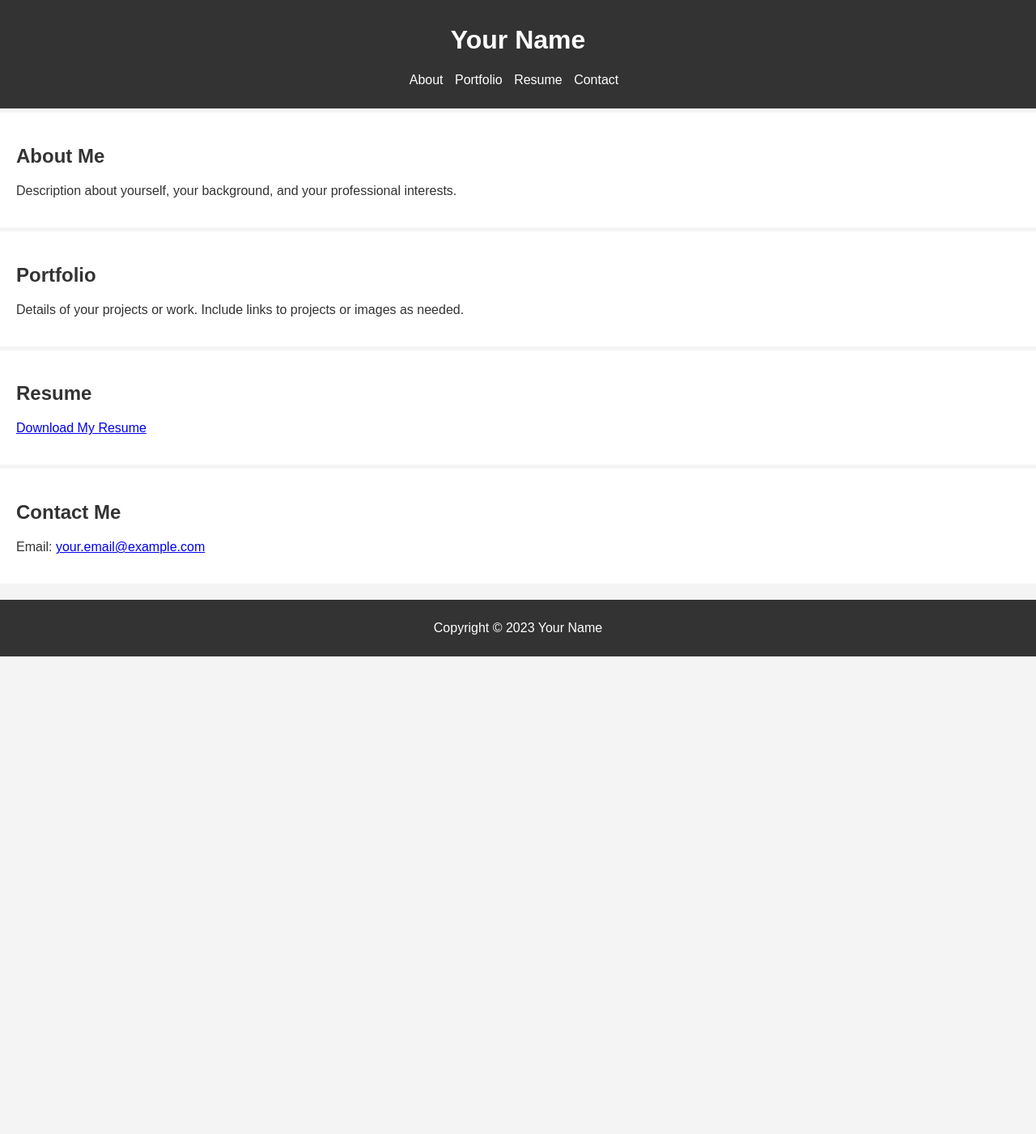
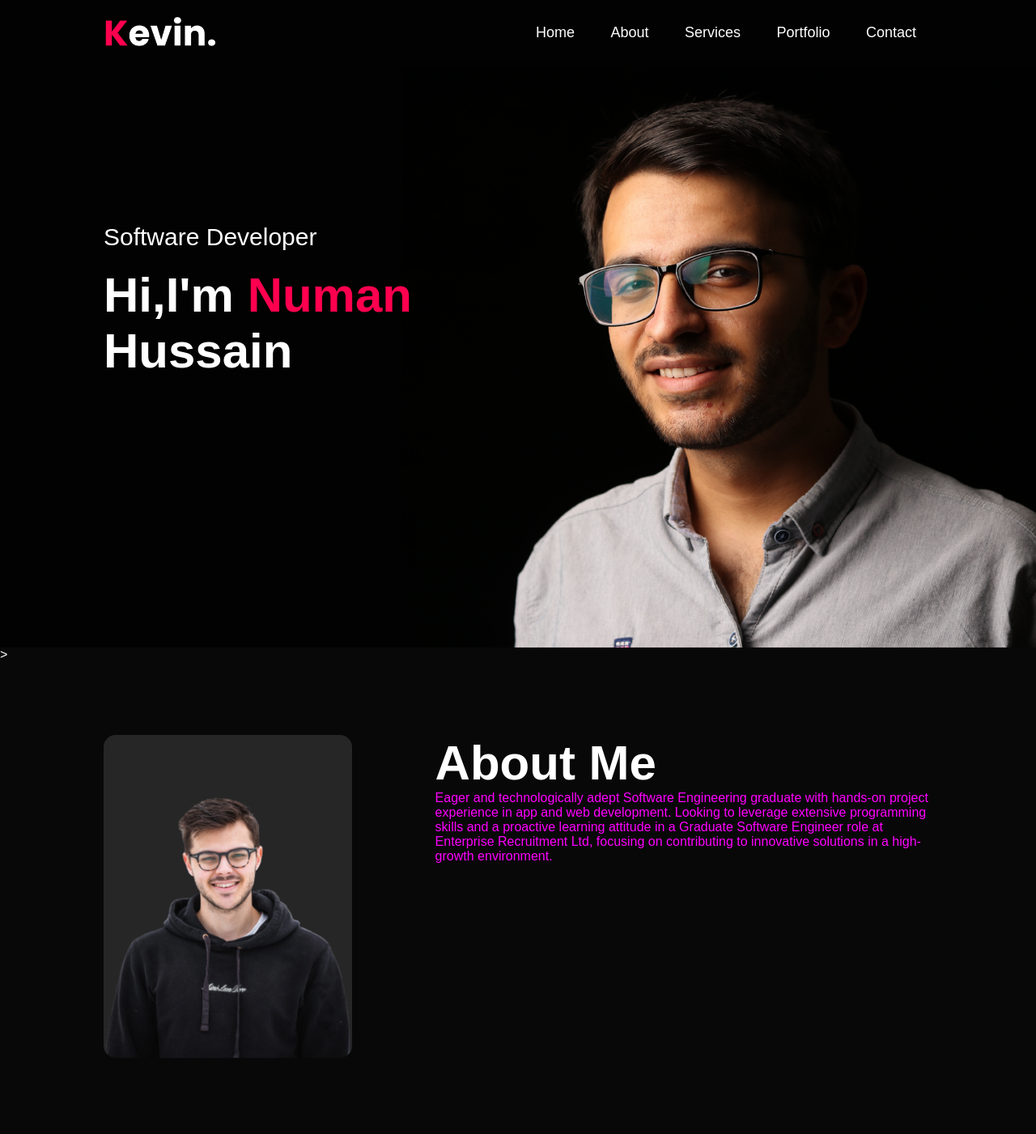
Before and after one commit to MdNumanHussain/NumanMahim.github.io, a plain HTML site: page index.html in a window 1280 px wide. Shown: the whole page at 81% size. Before the commit the page ends 811 px from the top, so only its background shows below. Drawn offline with Linux system fonts and the light colour scheme.

Commit message:
Home pages recreated with new design

```diff
--- a/index.css
+++ b/index.css
@@ -1,34 +1,91 @@
-body {
-    font-family: 'Arial', sans-serif;
+*{
     margin: 0;
     padding: 0;
-    background-color: #f4f4f4;
-    color: #333;
+    font-family: 'poppins',sans-serif;
+    box-sizing: border-box;
 }
-header, footer {
-    background-color: #333;
-    color: #ffffff;
-    padding: 10px 20px;
-    text-align: center;
+body{
+    background: #080808;
+    color: #fff;
 }
-nav ul {
-    list-style-type: none;
-    padding: 0;
+#header{
+    width: 100%;
+    height: 100vh;
+    background-image: url(images/background.png);
+    background-size: cover;
+    background-position: center;
 }
-nav ul li {
-    display: inline;
-    margin-right: 10px;
+.container{
+    padding: 10px 10%;
 }
-nav ul li a {
-    color: #ffffff;
+nav{
+    display: flex;
+    align-items: center;
+    justify-content: space-between;
+    flex-wrap: wrap;
+}
+.logo{
+    width: 140px;
+}
+nav ul li{
+    display: inline-block;
+    list-style: none;
+    margin: 10px 20px;
+}
+nav ul li a{
+    color: #fff;
     text-decoration: none;
+    font-size: 18px;
+    position: relative;
 }
-section {
-    padding: 20px;
-    margin-top: 5px;
-    background-color: #ffffff;
+nav ul li a::after{
+    content: '';
+    width: 0;
+    height: 3px;
+    background: #ff004f;
+    position: absolute;
+    left: 0;
+    bottom: -6px;
+    transition: 0.5s;
 }
-footer {
-    text-align: center;
+nav ul li a:hover::after{
+    width: 100%;
+}
+.header-text{
+    margin-top: 20%;
+    font-size: 30px;
+}
+.header-text h1{
     margin-top: 20px;
+    font-size: 60px;
 }
+.header-text h1 span{
+    color: #ff004f;
+}
+/*----About---*/
+#about{
+    padding: 80px 0;
+    color: fuchsia;
+}
+.row{
+    display: flex;
+    justify-content: space-between;
+    flex-wrap: wrap;
+}
+.about-col-1{
+    flex-basis: 30%;
+
+}
+.about-col-1 img{
+    width: 100%;
+    border-radius: 15px;
+}
+.about-col-2{
+    flex-basis: 60%;
+
+}
+.sub-title{
+    font-size: 60px;
+    font-weight: 600;
+    color: #fff;
+}
--- a/index.html
+++ b/index.html
@@ -3,40 +3,48 @@
 <head>
     <meta charset="UTF-8">
     <meta name="viewport" content="width=device-width, initial-scale=1.0">
-    <title>Your Name - Portfolio</title>
+    <title>Portfolio Website</title>
     <link rel="stylesheet" href="index.css">
 </head>
 <body>
-    <header>
-        <h1>Your Name</h1>
+<div id="header">
+    <div class="container">
         <nav>
+            <img src="images/logo.png" class="logo">
             <ul>
-                <li><a href="#about">About</a></li>
-                <li><a href="#portfolio">Portfolio</a></li>
-                <li><a href="#resume">Resume</a></li>
-                <li><a href="#contact">Contact</a></li>
+                <li><a href="#">Home</a></li>
+                <li><a href="#">About</a></li>
+                <li><a href="#">Services</a></li>
+                <li><a href="#">Portfolio</a></li>
+                <li><a href="#">Contact</a></li>
             </ul>
         </nav>
-    </header>
-    <section id="about">
-        <h2>About Me</h2>
-        <p>Description about yourself, your background, and your professional interests.</p>
-    </section>
-    <section id="portfolio">
-        <h2>Portfolio</h2>
-        <p>Details of your projects or work. Include links to projects or images as needed.</p>
-    </section>
-    <section id="resume">
-        <h2>Resume</h2>
-        <p><a href="path/to/your_resume.pdf" target="_blank">Download My Resume</a></p>
-    </section>
-    <section id="contact">
-        <h2>Contact Me</h2>
-        <p>Email: <a href="mailto:your.email@example.com">your.email@example.com</a></p>
-    </section>
-    <footer>
-        <p>Copyright © 2023 Your Name</p>
-    </footer>
-    <script src="index.js"></script>
+        <div class="header-text">
+            <p>Software Developer</p>
+            <h1>Hi,I'm <span>Numan</span><br> Hussain</h1>
+        </div>
+    </div>
+</div>
+<!---About--->>
+<div id="about">
+    <div class="container">
+        <div class="row">
+            <div class="about-col-1">
+                <img src="images/user.png" alt="">
+            </div>
+            <div class="about-col-2">
+                <h1 class="sub-title">About Me</h1>
+                <p>
+                    Eager and technologically adept Software Engineering graduate with
+                    hands-on project experience in app and web development. Looking
+                    to leverage extensive programming skills and a proactive learning
+                    attitude in a Graduate Software Engineer role at Enterprise Recruitment
+                    Ltd, focusing on contributing to innovative solutions in a high- growth
+                    environment.
+                </p>
+            </div>
+        </div>
+    </div>
+</div>
 </body>
 </html>
--- a/index.js
+++ b/index.js
@@ -1,4 +1,3 @@
 document.addEventListener("DOMContentLoaded", function() {
-    // JavaScript code to run after the document is loaded
-    console.log("Website fully loaded and ready to go!");
+    console.log("Website loaded!");
 });
```
Also changed, not shown: images/background.png (added), images/logo.png (added), images/phone-background.png (added), images/user.png (added), images/work-1.png (added), images/work-2.png (added), images/work-3.png (added), name_back.jpg (added), 2 other files.
